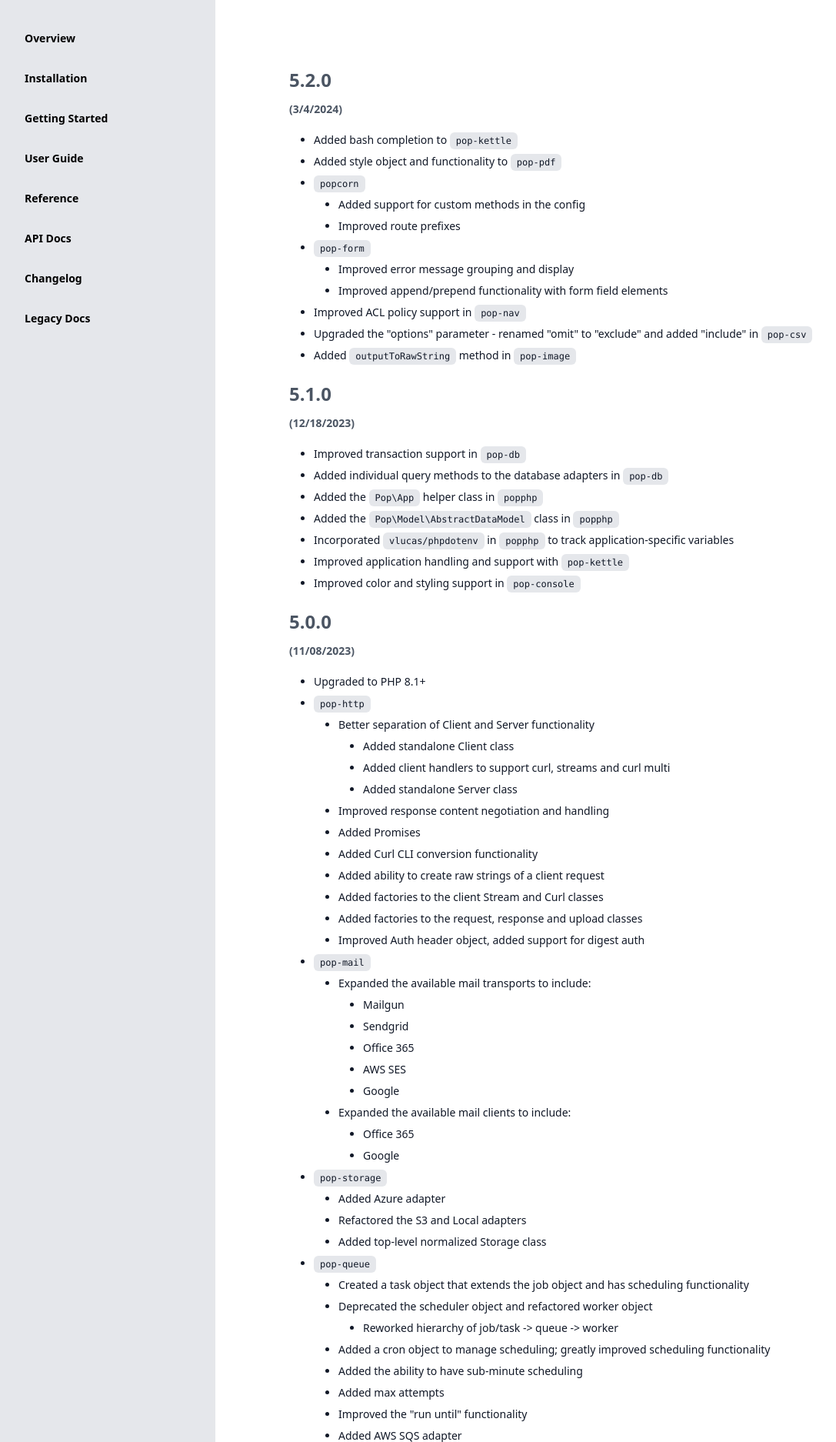
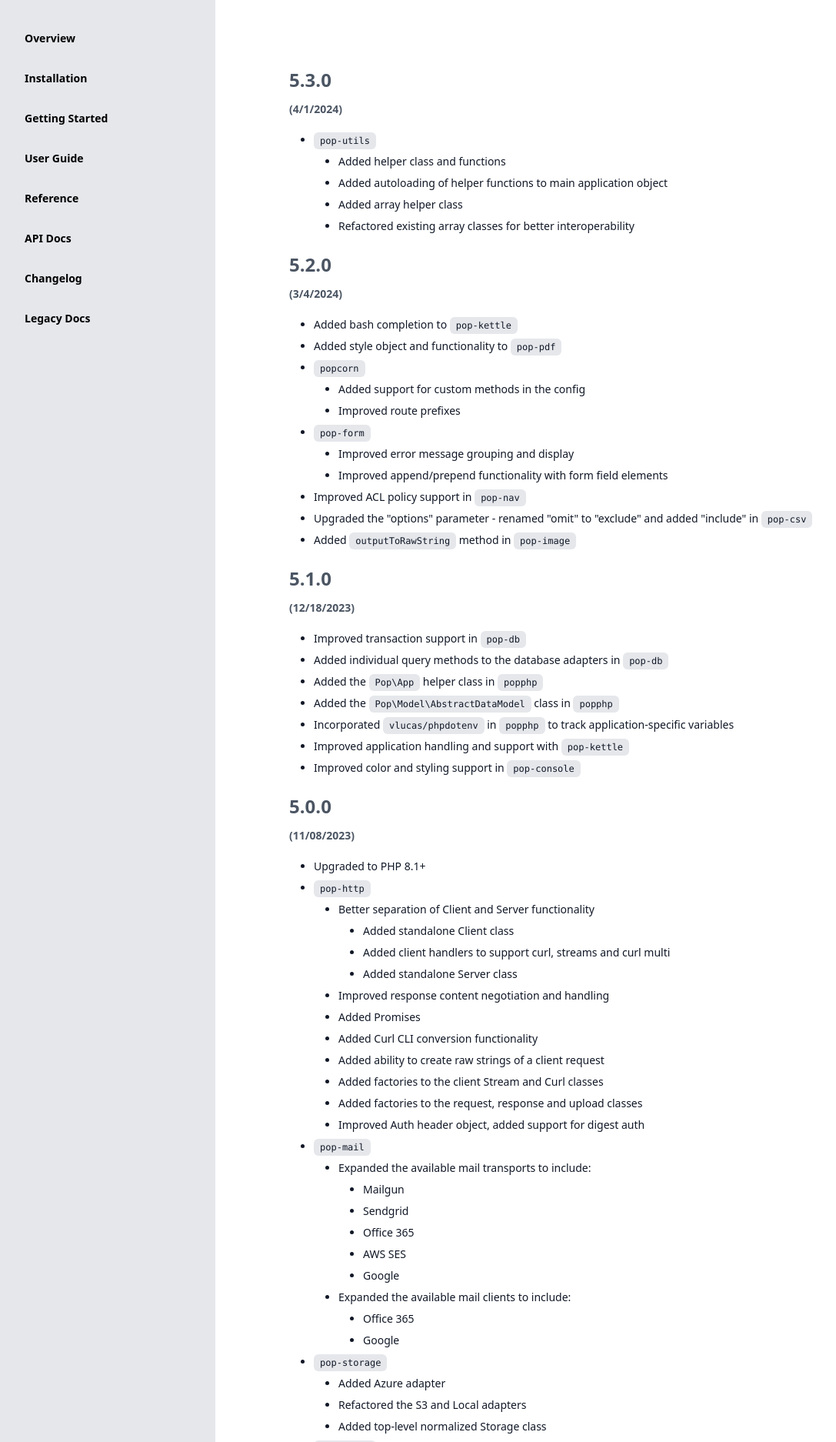
Before and after one commit to popphp/docs, a PHP site: page /auth/app/view/changelog.phtml in a window 1280 px wide. Shown: the part 80-1954 px from the top of the page at 77% size, without its empty margins (0-1087 px from the left). Run offline with PHP 8.4, Linux system fonts and the light colour scheme; data that the repository does not hold is empty; style sheets or scripts are compiled from the project's sources; some web fonts are replaced.

Commit message:
Update docs

```diff
--- a/app/view/changelog.phtml
+++ b/app/view/changelog.phtml
@@ -3,6 +3,19 @@
             <main class="col-right bg-white overflow-y-auto pl-24 pr-24 pt-12 pb-12 max-[976px]:pl-12 max-[976px]:pr-12 max-[976px]:pt-4 max-[976px]:pb-4 dark:text-gray-300 dark:bg-gray-900">
                 <div class="main-content">
                     <h2><?=$title; ?></h2>
+                    <h4 id="5.3.0">5.3.0</h4>
+                    <h6>(4/1/2024)</h6>
+                    <ul class="list-disc text-sm ml-8 mb-4 mt-4">
+                        <li class="mb-2">
+                            <code class="inline-code">pop-utils</code>
+                            <ul class="list-disc text-sm ml-8 mb-2 mt-2">
+                                <li class="mb-2">Added helper class and functions</li>
+                                <li class="mb-2">Added autoloading of helper functions to main application object</li>
+                                <li class="mb-2">Added array helper class</li>
+                                <li class="mb-2">Refactored existing array classes for better interoperability</li>
+                            </ul>
+                        </li>
+                    </ul>
                     <h4 id="5.2.0">5.2.0</h4>
                     <h6>(3/4/2024)</h6>
                     <ul class="list-disc text-sm ml-8 mb-4 mt-4">
--- a/app/view/inc/nav.phtml
+++ b/app/view/inc/nav.phtml
@@ -462,6 +462,7 @@
                     <li x-data="{open: <?=$nav6Active; ?>}">
                         <a href="<?=$version; ?>/changelog">Changelog</a>
                         <ul x-show="open" x-transition:enter.duration.200ms x-transition:leave.duration.200ms x-cloak>
+                            <li><a href="<?=$version; ?>/changelog#5.3.0">5.3.0</a></li>
                             <li><a href="<?=$version; ?>/changelog#5.2.0">5.2.0</a></li>
                             <li><a href="<?=$version; ?>/changelog#5.1.0">5.1.0</a></li>
                             <li><a href="<?=$version; ?>/changelog#5.0.0">5.0.0</a></li>
--- a/app/view/overview/about.phtml
+++ b/app/view/overview/about.phtml
@@ -9,6 +9,6 @@ endif; ?>
                     <p>Pop PHP is an <strong>open source</strong>, <strong>object-oriented</strong> PHP framework. It has been built and tested to run on <strong>PHP 8.1+</strong>. It is available on <a href="https://github.com/popphp" target="_blank">GitHub</a> and through <a href="https://packagist.org/packages/popphp/" target="_blank">Composer</a>. The framework is tested using <a href="https://phpunit.de/" target="_blank">PHPUnit</a> and continuous integration is maintained using <a href="https://github.com/features/actions" target="_blank">GitHub Actions</a>.</p>
                     <h4>A Brief History of Pop PHP</h4>
                     <p>The humble beginnings of the framework started back in 2009 as a small library of components written by Nick Sagona. From that, the Pop PHP Framework began to take shape and the very first version of it was released in early 2012. That version made it to 1.7 in 2014, where support for version 1 ended and work on version 2 began. Pop PHP 2 ushered in a significant refactor, taking advantage of PHP 5.4, eliminating dependencies among components, separating the components into self-contained repositories, and incorporating <a href="https://packagist.org/packages/popphp/" target="_blank">Composer</a>.</p>
-                    <p>On March 4, 2024, <strong>version <?=$currentVersion; ?></strong> was released and it continues the development and growth that the previous versions set forth.</p>
+                    <p>On April 1, 2024, <strong>version <?=$currentVersion; ?></strong> was released and it continues the development and growth that the previous versions set forth.</p>
                 </div>
 <?php include __DIR__ . '/../inc/footer.phtml'; ?>
--- a/composer.json
+++ b/composer.json
@@ -11,7 +11,7 @@
     ],
     "require": {
         "php": ">=8.1.0",
-        "popphp/popcorn": "^4.1.0",
+        "popphp/popcorn": "^4.1.1",
         "popphp/pop-kettle": "^2.3.2"
     },
     "autoload" : {
@@ -21,7 +21,7 @@
     },
     "extra": {
         "branch-alias": {
-            "dev-master": "5.2.x-dev"
+            "dev-master": "5.3.x-dev"
         }
     }
 }
```
